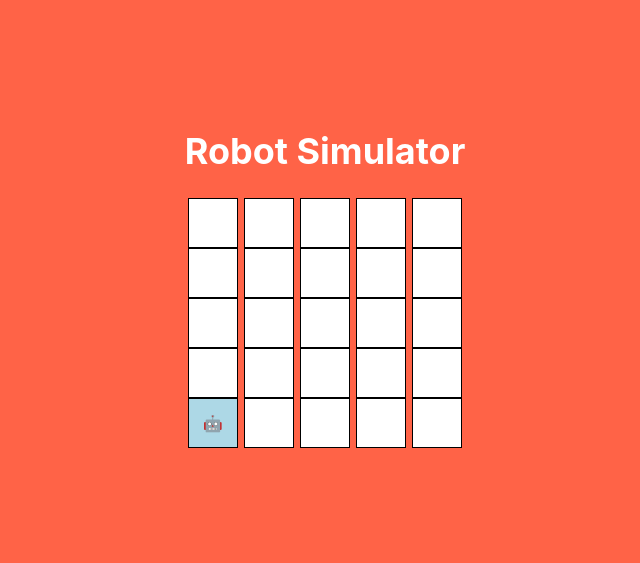
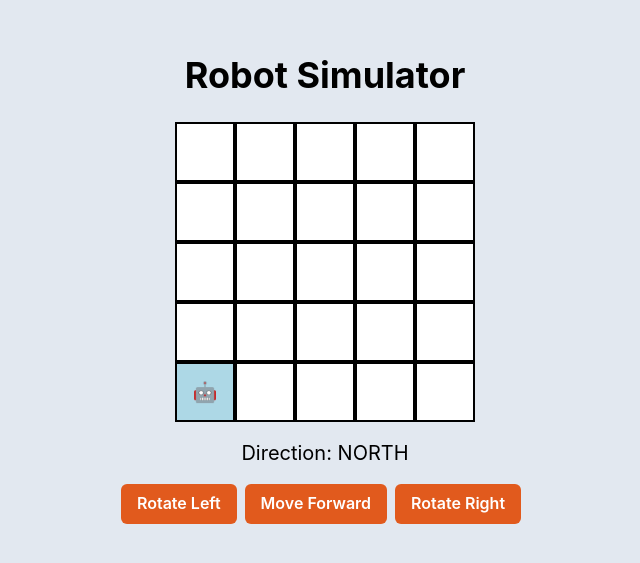
Before and after one commit to anLpk/astro-robot-simulator, an Astro site: page / in a window 1280 px wide. Shown: the part 111-674 px from the top of the page, without its empty margins (315-955 px from the left). Built offline with nearby package versions, Linux system fonts and the light colour scheme; Astro itself is replaced by a stand-in of ours.

Commit message:
style updated

```diff
--- a/src/components/App.tsx
+++ b/src/components/App.tsx
@@ -1,9 +1,22 @@
-import React, { useState } from 'react';
-import { ChakraProvider, Box, Heading, Flex } from '@chakra-ui/react';
+import React from 'react';
+import {
+  ChakraProvider,
+  Box,
+  Heading,
+  Flex,
+  Button,
+  Text,
+} from '@chakra-ui/react';
 import Grid from './Grid';
+import { useRobot } from 'src/hooks/useRobot';
+import { ControlButton } from './ControlButton';
 
 const App: React.FC = () => {
-  const [robotPosition, _setRobotPosition] = useState({ x: 0, y: 0 });
+  const { robot, rotateLeft, rotateRight, moveForward, error } = useRobot({
+    x: 0,
+    y: 0,
+    direction: 'NORTH',
+  });
 
   return (
     <ChakraProvider>
@@ -11,14 +24,27 @@ const App: React.FC = () => {
         minHeight="100vh"
         alignItems="center"
         justifyContent="center"
-        bg="tomato"
-        color="white"
+        bg="gray.200"
         p={4}
+        flexDirection="column"
       >
-        <Box textAlign="center">
-          <Heading mb={6}>Robot Simulator</Heading>
-          <Grid robotPosition={robotPosition} />
-        </Box>
+        <Heading color="black" mb={6}>
+          Robot Simulator
+        </Heading>
+        <Grid robotPosition={{ x: robot.x, y: robot.y }} />
+        <Text mt={4} fontSize="xl" color="black">
+          Direction: {robot.direction}
+        </Text>
+        {error && (
+          <Text mt={2} fontSize="md" color="red.400">
+            {error}
+          </Text>
+        )}
+        <Flex mt={4} justifyContent="center">
+          <ControlButton onClick={rotateLeft}>Rotate Left</ControlButton>
+          <ControlButton onClick={moveForward}>Move Forward</ControlButton>
+          <ControlButton onClick={rotateRight}>Rotate Right</ControlButton>
+        </Flex>
       </Flex>
     </ChakraProvider>
   );
--- a/src/components/Grid.tsx
+++ b/src/components/Grid.tsx
@@ -17,15 +17,15 @@ const Grid: React.FC<GridProps> = ({ robotPosition }) => {
         const isRobotHere = x === robotPosition.x && y === robotPosition.y;
         cells.push(
           <Box
-            margin={'auto'}
             key={`${x}-${y}`}
-            width="50px"
-            height="50px"
-            border="1px solid black"
+            width="60px"
+            height="60px"
+            border={'2px solid black'}
             bg={isRobotHere ? 'lightblue' : 'white'}
             display="flex"
             alignItems="center"
             justifyContent="center"
+            fontSize="xl"
           >
             {isRobotHere ? '🤖' : ''}
           </Box>,
```
